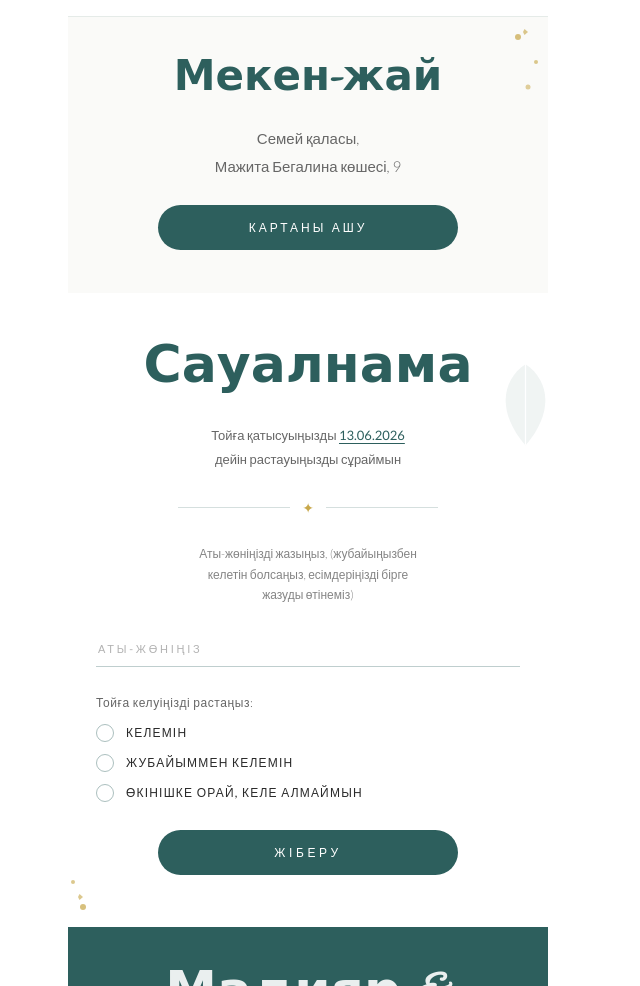
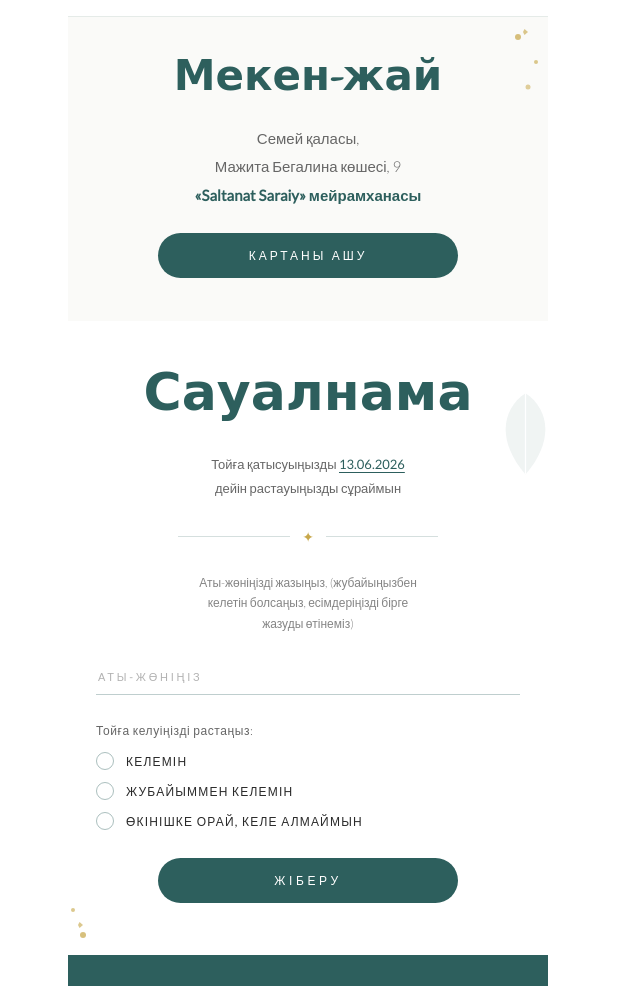
Before and after one commit to behappy19/weddingDayMadiyar, a plain HTML site: page index.html in a window 1280 px wide. Shown: the part 2180-3166 px from the top of the page, without its empty margins (332-972 px from the left). Drawn offline with nearby package versions, Linux system fonts and the light colour scheme; a web font is replaced by a local one.

Commit message:
Add files via upload

```diff
--- a/index.html
+++ b/index.html
@@ -861,7 +861,8 @@
 
   <p class="address-text">
     Семей қаласы,<br>
-    Мажита Бегалина көшесі, 9
+    Мажита Бегалина көшесі, 9<br>
+    <strong style="color:var(--teal);">«Saltanat Saraiy» мейрамханасы</strong>
   </p>
 
   <a href="https://2gis.kz/semej/geo/70030076250541293?m=80.250145%2C50.433329%2F16" target="_blank" class="map-btn">
@@ -899,7 +900,7 @@
     жазуды өтінеміз)
   </p>
 
-  <form action="https://formspree.io/f/xjgpabbo" method="POST" style="width:100%;text-align:left;">
+  <form action="https://formspree.io/f/mreoyzpp" method="POST" style="width:100%;text-align:left;">
     <input type="hidden" name="_subject" value="Той — жаңа қонақ жауабы 🎉">
     <input type="hidden" name="_next" value="">
 
```
